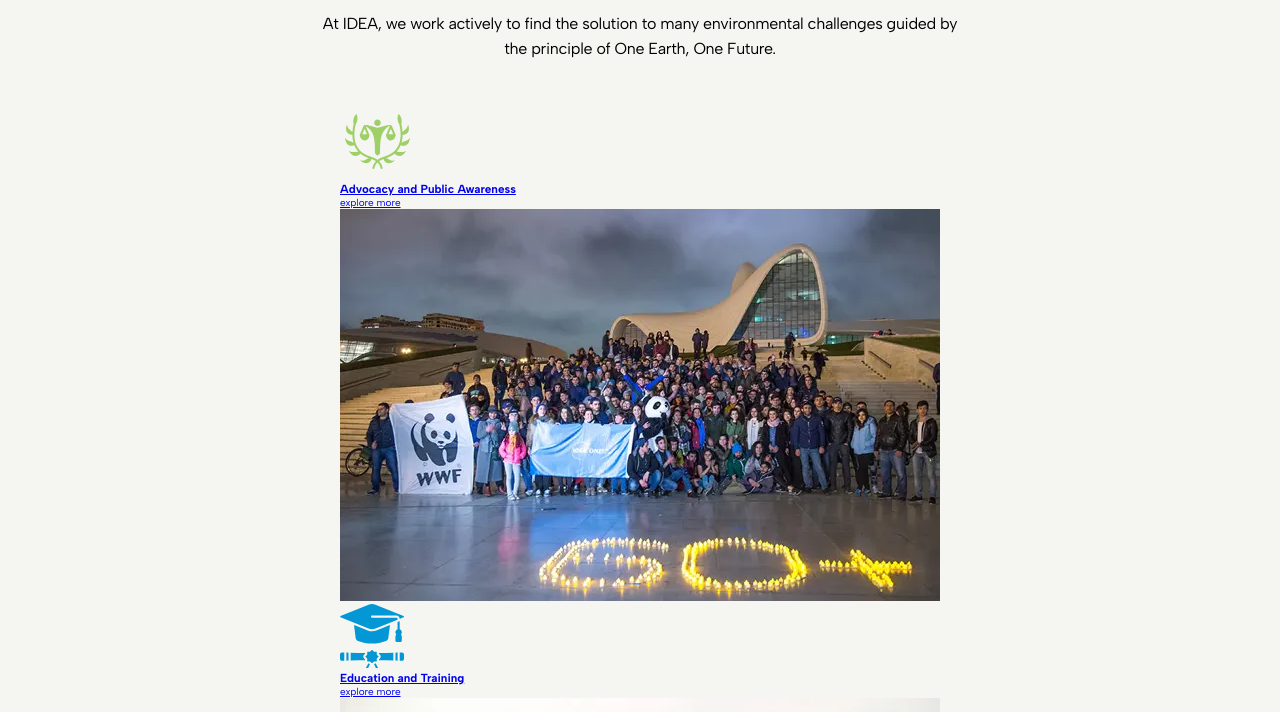
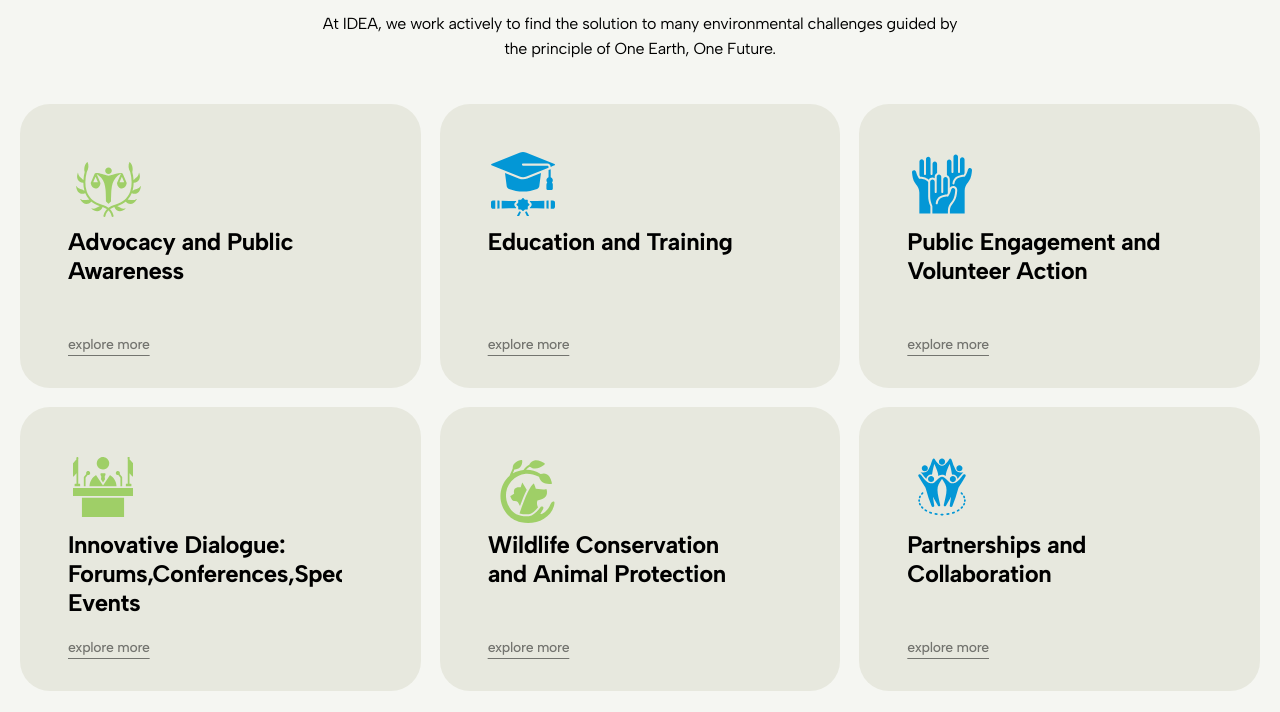
Before and after one commit to rashidovjavid1/Idea-clone, a Next.js app: page / in a window 1280 px wide. Shown: the part 1660-2372 px from the top of the page. Built offline with nearby package versions, Linux system fonts and the light colour scheme.

Commit message:
feat: enhance OurProjects component with card layout and flip animation; add styling for project cards

```diff
--- a/app/components/OurProjects.jsx
+++ b/app/components/OurProjects.jsx
@@ -20,22 +20,22 @@ const OurProjects = () => {
           </div>
           <div className="ourProjectsCards">
             {cardItems.map((item, index) => (
-              <Link key={index} href={item.link}>
+              <div key={index} className="ourProjectsCard">
                 <div className="ourProjectCardInner">
                   <div className="cardFront">
                     <div className="icon">
                       <img src={item.image} alt={item.label} />
-                      <h3>{item.label}</h3>
-                      <span>explore more</span>
                     </div>
+                    <h3>{item.label}</h3>
+                    <span>explore more</span>
                   </div>
+
                   <div className="cardBack">
-                    <div className="icon">
-                      <img src={item.backImage} alt={item.label} />
-                    </div>
+                    <img src={item.backImage} alt={item.label} />
+                    <h3>{item.label}</h3>
                   </div>
                 </div>
-              </Link>
+              </div>
             ))}
           </div>
         </div>
--- a/app/global.scss
+++ b/app/global.scss
@@ -391,6 +391,144 @@ header {
           line-height: 2.5rem;
         }
       }
+
+      .ourProjectsCards {
+        flex-wrap: wrap;
+        gap: 1.9rem;
+        width: 100%;
+        display: flex;
+
+        .ourProjectsCard {
+          width: calc(33.3333% - 1.26667rem);
+          height: 28.4rem;
+          position: relative;
+          perspective: 100rem;
+
+          &:hover .ourProjectCardInner {
+            transform: rotateY(180deg);
+          }
+
+          .ourProjectCardInner {
+            width: 100%;
+            height: 100%;
+            transform-style: preserve-3d;
+            transform-origin: 50%;
+            background: #e7e8de;
+            border-radius: 3rem;
+            transition: transform 0.6s ease-in-out;
+            position: relative;
+
+            .cardFront {
+              backface-visibility: hidden;
+              border-radius: 3rem;
+              flex-direction: column;
+              justify-content: flex-start;
+              align-items: flex-start;
+              gap: 2.1rem;
+              width: 100%;
+              height: 100%;
+              padding: 4.8rem 4.8rem 3.5rem;
+              display: flex;
+              position: absolute;
+              top: 0;
+              left: 0;
+
+              .icon {
+                position: absolute;
+                top: 4.8rem;
+                left: 5.1rem;
+              }
+
+              h3 {
+                color: #000;
+                letter-spacing: -0.048rem;
+                -webkit-line-clamp: 3;
+                line-clamp: 3;
+                text-overflow: ellipsis;
+                -webkit-box-orient: vertical;
+                max-width: 90%;
+                height: 9.2rem;
+                margin-top: 7.5rem;
+                font-family: Albert Sans;
+                font-size: 2.4rem;
+                font-style: normal;
+                font-weight: 700;
+                line-height: 2.9rem;
+                display: -webkit-box;
+                overflow: hidden;
+              }
+
+              span {
+                color: #000;
+                letter-spacing: -0.028rem;
+                opacity: 0.5;
+                text-underline-offset: 0.6rem;
+                margin-top: auto;
+                font-family: Albert Sans;
+                font-size: 1.4rem;
+                font-style: normal;
+                font-weight: 500;
+                line-height: normal;
+                text-decoration: underline;
+              }
+            }
+
+            .cardBack {
+              backface-visibility: hidden;
+              transform: rotateY(180deg);
+              border-radius: 3rem;
+              justify-content: center;
+              align-items: center;
+              width: 100%;
+              height: 100%;
+              display: flex;
+              flex-direction: column;
+              gap: 1.6rem;
+              position: absolute;
+              top: 0;
+              left: 0;
+              overflow: hidden;
+
+              img {
+                border-radius: 3rem;
+                width: 100%;
+                height: 100%;
+                object-fit: cover;
+                position: absolute;
+                top: 0;
+                left: 0;
+                z-index: 0;
+              }
+
+              h3 {
+                color: #fff;
+                letter-spacing: -0.048rem;
+                text-align: center;
+                font-family: Albert Sans;
+                font-size: 2.4rem;
+                font-style: normal;
+                font-weight: 700;
+                line-height: 2.9rem;
+                position: relative;
+                z-index: 1;
+                padding: 0 2rem;
+              }
+
+              a {
+                color: #fff;
+                font-family: Albert Sans;
+                font-size: 1.4rem;
+                font-weight: 500;
+                letter-spacing: -0.028rem;
+                text-decoration: underline;
+                text-underline-offset: 0.6rem;
+                position: relative;
+                z-index: 1;
+              }
+            }
+          }
+        }
+      }
     }
   }
 }
```
